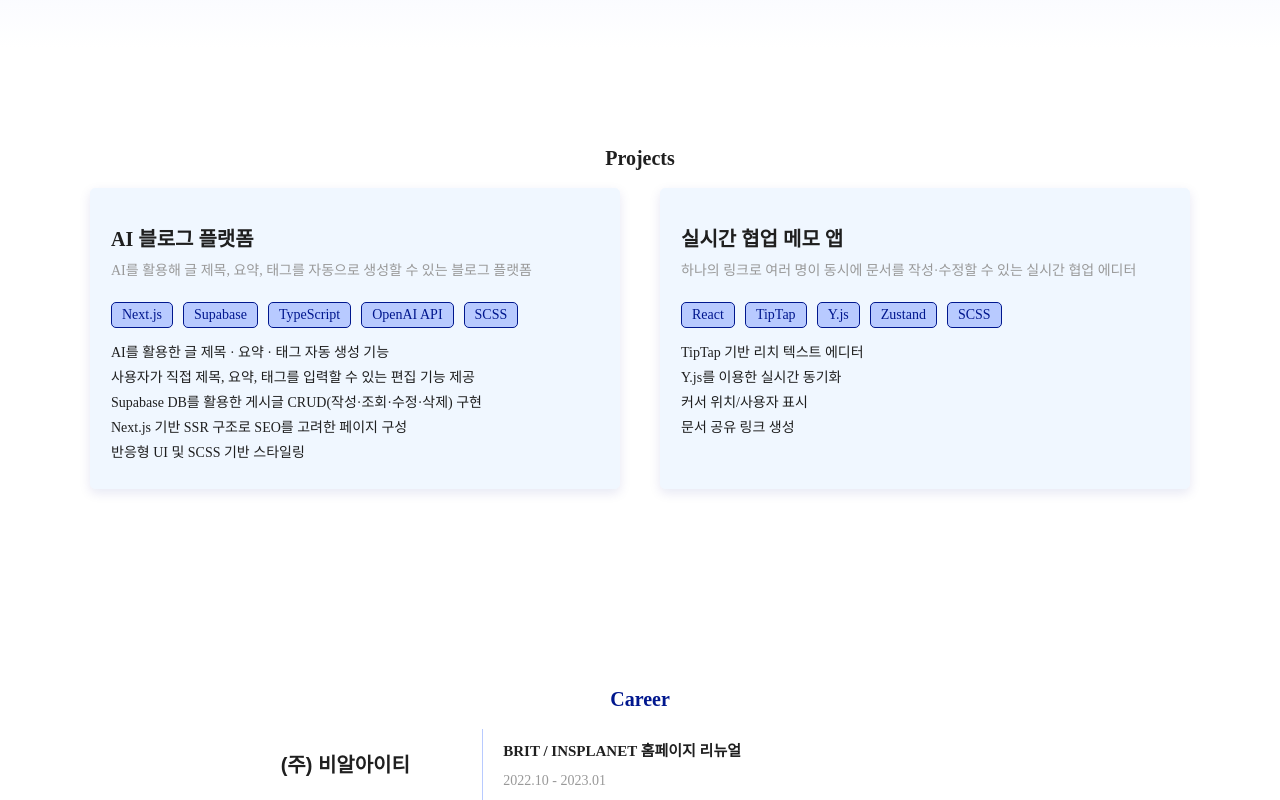
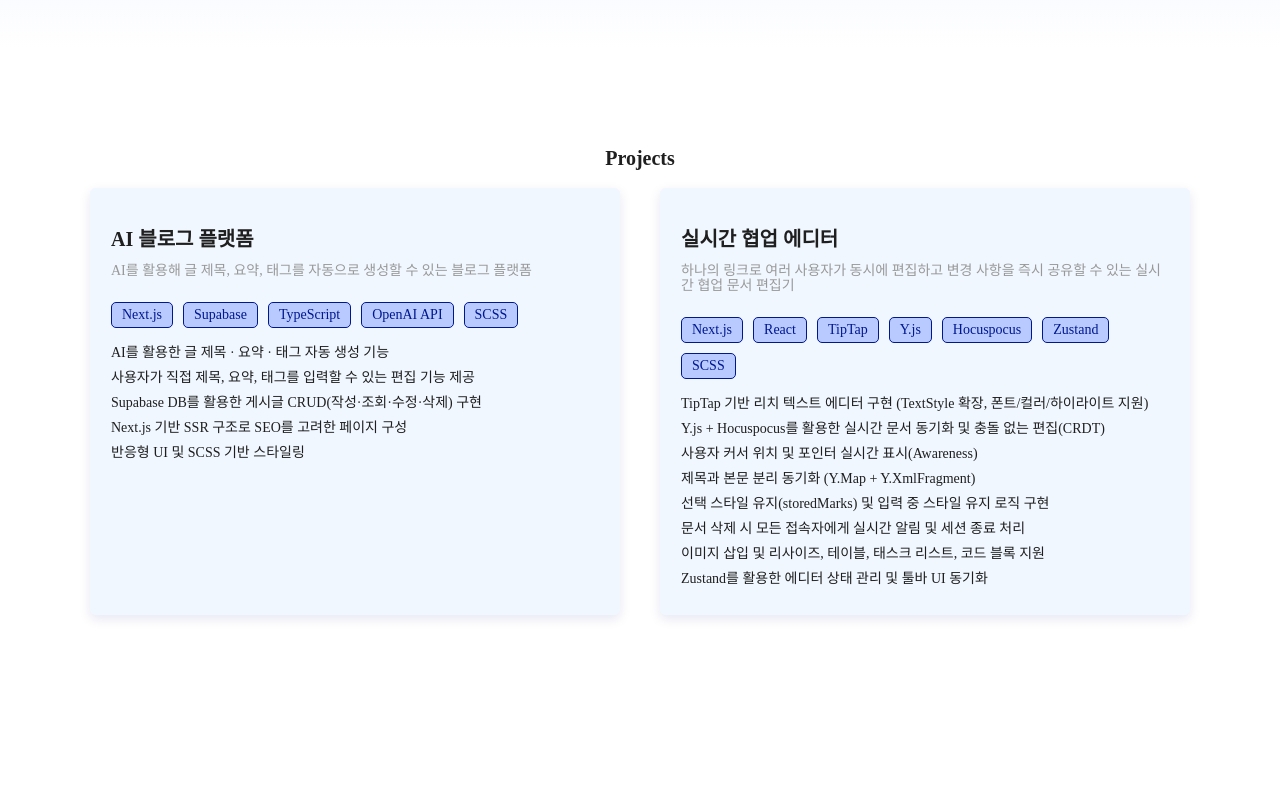
Before and after one commit to poya0a/portfolio, a Next.js app: page / in a window 1280 px wide. Shown: the part 2000-2800 px from the top of the page. Built offline with nearby package versions, Linux system fonts and the light colour scheme.

Commit message:
Project Data Update

```diff
--- a/data/projects.ts
+++ b/data/projects.ts
@@ -15,15 +15,27 @@ export const projects = [
     },
     {
         id: 'notetogether',
-        title: '실시간 협업 메모 앱',
-        description: '하나의 링크로 여러 명이 동시에 문서를 작성·수정할 수 있는 실시간 협업 에디터',
-        stack: ['React', 'TipTap', 'Y.js', 'Zustand', 'SCSS'],
+        title: '실시간 협업 에디터',
+        description: '하나의 링크로 여러 사용자가 동시에 편집하고 변경 사항을 즉시 공유할 수 있는 실시간 협업 문서 편집기',
+        stack: [
+            'Next.js',
+            'React',
+            'TipTap',
+            'Y.js',
+            'Hocuspocus',
+            'Zustand',
+            'SCSS'
+        ],
         details: `
-            TipTap 기반 리치 텍스트 에디터
-            Y.js를 이용한 실시간 동기화
-            커서 위치/사용자 표시
-            문서 공유 링크 생성
-            `,
+            TipTap 기반 리치 텍스트 에디터 구현 (TextStyle 확장, 폰트/컬러/하이라이트 지원)
+            Y.js + Hocuspocus를 활용한 실시간 문서 동기화 및 충돌 없는 편집(CRDT)
+            사용자 커서 위치 및 포인터 실시간 표시(Awareness)
+            제목과 본문 분리 동기화 (Y.Map + Y.XmlFragment)
+            선택 스타일 유지(storedMarks) 및 입력 중 스타일 유지 로직 구현
+            문서 삭제 시 모든 접속자에게 실시간 알림 및 세션 종료 처리
+            이미지 삽입 및 리사이즈, 테이블, 태스크 리스트, 코드 블록 지원
+            Zustand를 활용한 에디터 상태 관리 및 툴바 UI 동기화
+        `,
         url : "https://note-together-kappa.vercel.app"
     },
     // {
```
